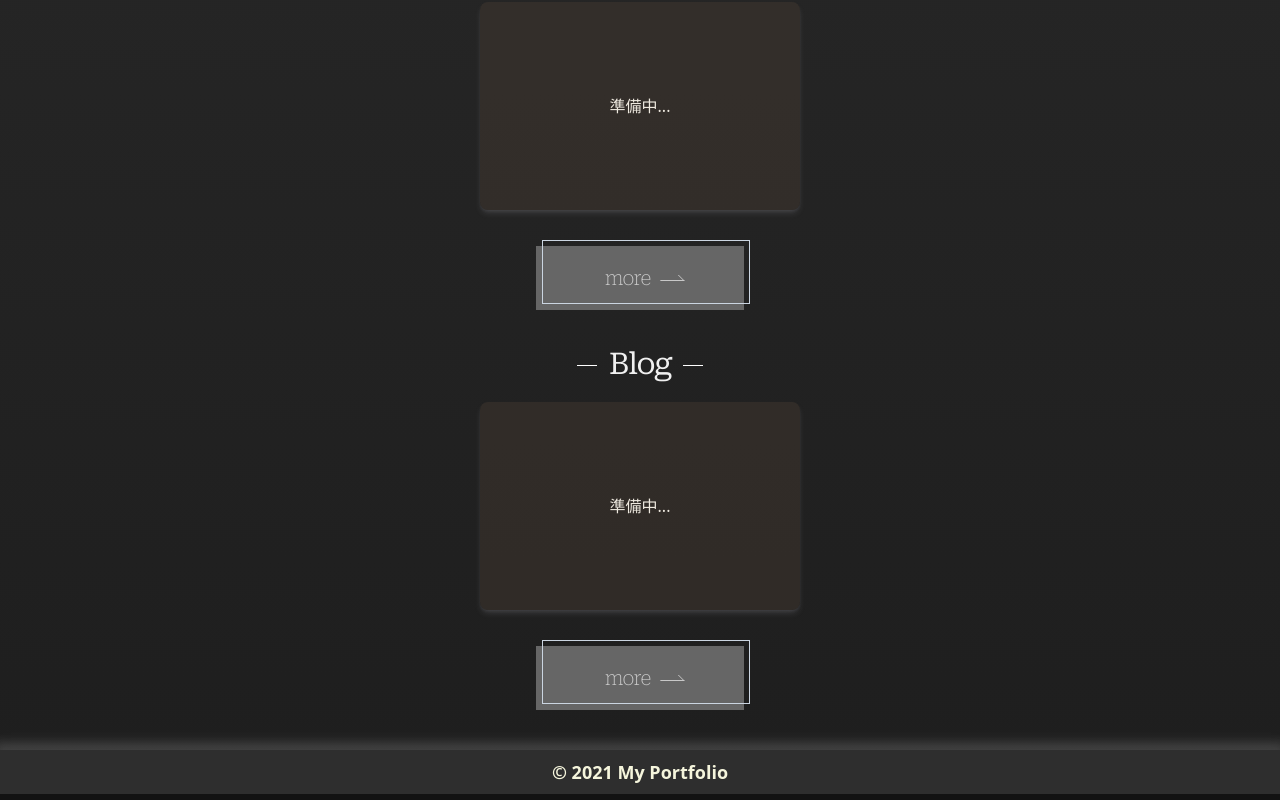
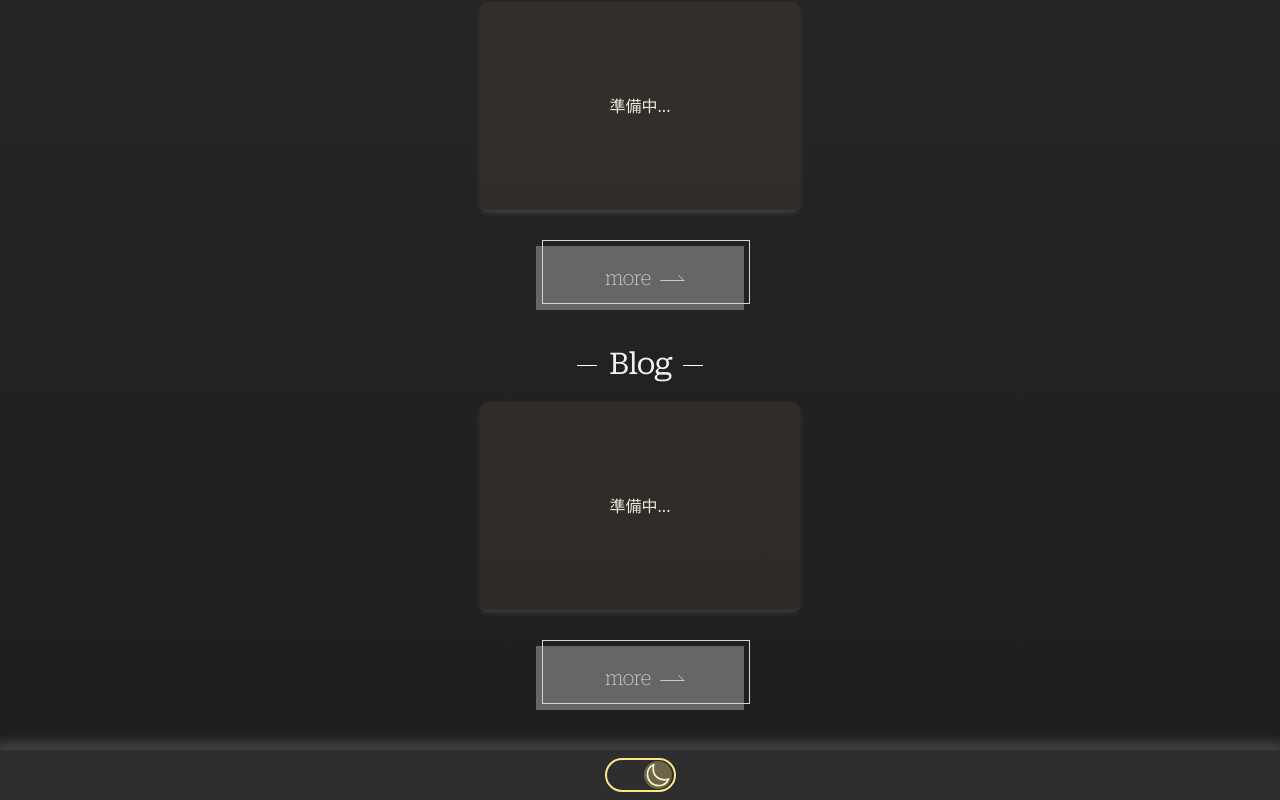
Before and after one commit to haruki26/react-next-portfolio, a Next.js app: page / in a window 1280 px wide. Shown: the part 1311-2111 px from the top of the page. Built offline with nearby package versions, Linux system fonts and the light colour scheme.

Commit message:
themeChangeBtnを作成

```diff
--- a/src/components/Footer/index.tsx
+++ b/src/components/Footer/index.tsx
@@ -1,4 +1,5 @@
 import { cn } from "@/libs/utils";
+import ThemeChangeBtn from "../ThemeChangeBtn";
 
 
 const Footer: React.FC = () => {
@@ -7,8 +8,10 @@ const Footer: React.FC = () => {
             "h-fit w-full px-3 py-2 bg-[#3e2723] text-[#f5f5dc] shadow-[0_-4px_9px_8px_rgba(0,0,0,0.18)]",
             "dark:bg-[#2e2e2e] dark:shadow-[0_-2px_10px_6px_rgba(221,221,221,0.18)]",
         )}>
-            <div className="h-full flex justify-center items-center">
-                <span className="text-lg font-bold">© 2021 My Portfolio</span>
+            <div className="h-full flex flex-col gap-5 justify-center items-center">
+                <div className="flex gap-2 items-center">
+                    <ThemeChangeBtn />
+                </div>
             </div>
         </div>
     );
--- /dev/null
+++ b/src/components/ThemeChangeBtn/index.tsx
@@ -0,0 +1,70 @@
+"use client";
+
+import { cn } from "@/libs/utils";
+import { useTheme } from "next-themes";
+import { useState } from "react";
+import { IoMoonOutline, IoSunnyOutline } from "react-icons/io5";
+
+
+const ThemeChangeBtn: React.FC = () => {
+    const { theme, setTheme } = useTheme();
+    const [ isDark, setIsDark ] = useState<boolean>(theme === "dark");
+
+    const handleClick = () => {
+        setIsDark(!isDark);
+        setTheme(
+            isDark ? "light" : "dark"
+        );
+    }
+
+    return (
+        <div className={cn(
+            "p-px w-[71px] h-[34px] rounded-3xl relative",
+            "border-2 border-spacing-1 border-amber-300 dark:border-amber-200"
+        )}>
+            <input
+                type="checkbox"
+                checked={isDark}
+                readOnly
+                className="hidden"
+            />
+            <label
+                onClick={handleClick}
+                className={cn(
+                    "cursor-pointer absolute top-[1px] left-[3px] w-full h-full z-10",
+                    "after:inline-block after:w-[28px] after:h-[28px] after:rounded-full",
+                    "after:bg-amber-300/30 dark:after:bg-amber-200/30",
+                    "after:transform after:transition after:duration-[400ms] after:ease-in-out",
+                    {
+                        "after:translate-x-0": !isDark,
+                        "after:translate-x-[34px]": isDark,
+                    }
+                )}
+            />
+            <IoSunnyOutline
+                size={26}
+                className={cn(
+                    "absolute top-[2px] left-[3px]",
+                    "transform transition duration-200 ease-in-out",
+                    {
+                        "translate-x-0 opacity-100 scale-100": !isDark,
+                        "translate-x-17 opacity-0 scale-0": isDark,
+                    }
+                )}
+            />
+            <IoMoonOutline
+                size={26}
+                className={cn(
+                    "absolute top-[2px] right-[3px]",
+                    "transform transition duration-200 ease-in-out",
+                    {
+                        "translate-x-0 opacity-100 scale-100": isDark,
+                        "-translate-x-17 opacity-0 scale-0": !isDark,
+                    }
+                )}
+            />
+        </div>
+    );
+}
+
+export default ThemeChangeBtn;
```
